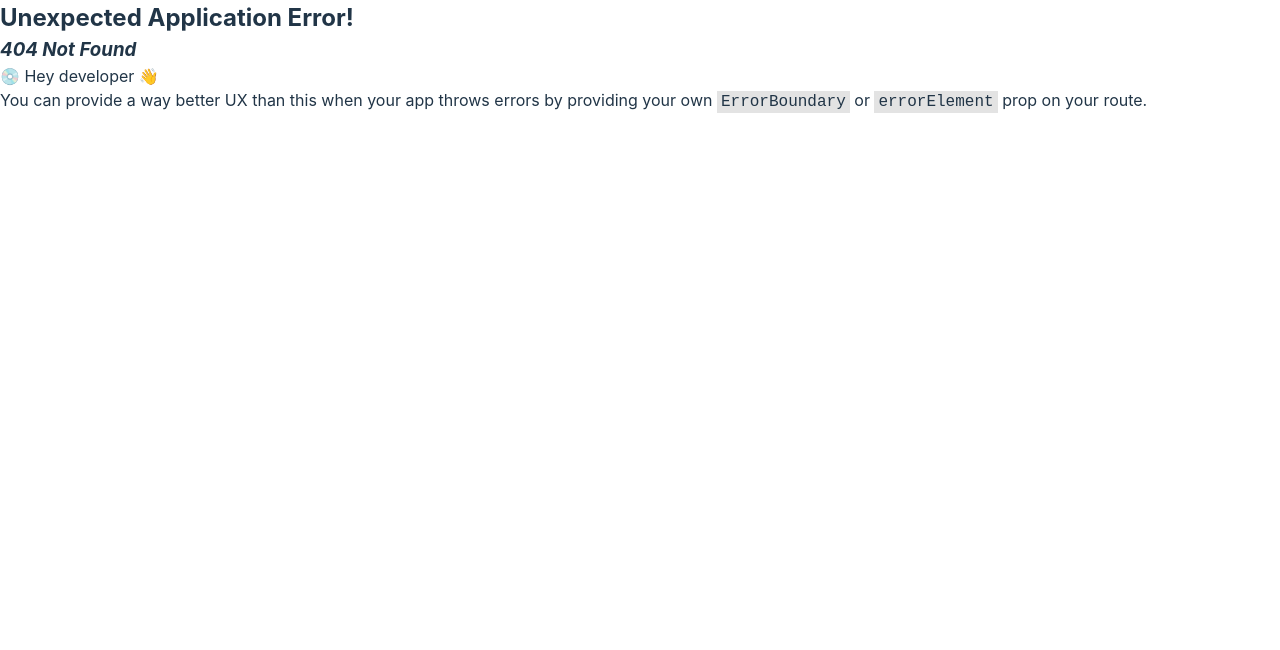
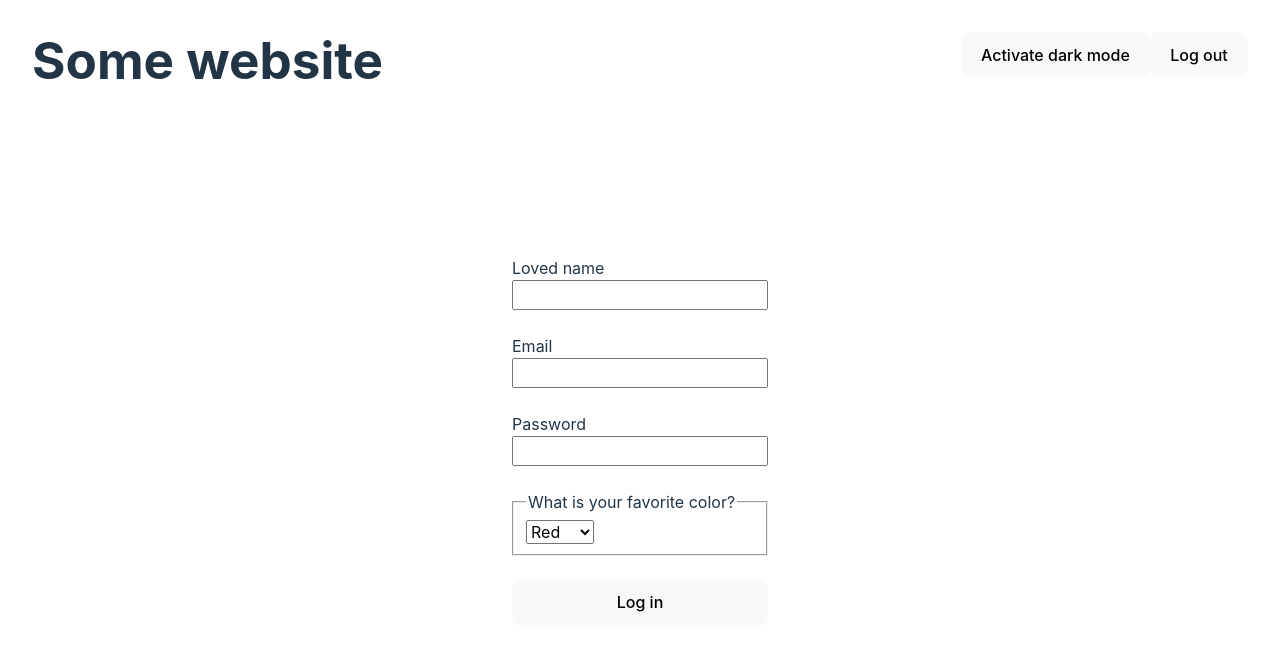
Before and after one commit to meegido/some-website, a React (Vite) app: page /login in a window 1280 px wide. Before the commit this address had no page. Shown: the top 650 px of the page. Built offline with nearby package versions, Linux system fonts and the light colour scheme.

Commit message:
user in context

```diff
--- a/src/components/form/login-form.jsx
+++ b/src/components/form/login-form.jsx
@@ -1,26 +1,13 @@
 import React from 'react';
 import styles from './login-form.module.css';
-import { useNavigate } from 'react-router-dom';
+import { useNavigate, useOutletContext } from 'react-router-dom';
 import InputField from './input-field';
 
 const LoginForm = () => {
   const navigate = useNavigate();
+  const { user, handleUserChange } = useOutletContext();
   // TBD: set option as theme color (lift up state)
   const [favouriteColor, setFavouriteColor] = React.useState('');
-  const [user, setUser] = React.useState({
-    userName: '',
-    email: '',
-    password: '',
-  });
-
-  const handleChange = (event) => {
-    const eventName = event.target.name;
-    const eventValue = event.target.value;
-    setUser({
-      ...user,
-      [eventName]: eventValue,
-    });
-  };
 
   const handleLogin = (event) => {
     event.preventDefault();
@@ -36,21 +23,21 @@ const LoginForm = () => {
           type="text"
           name="userName"
           value={user.userName}
-          onChange={handleChange}
+          onChange={handleUserChange}
         />
         <InputField
           label="Email"
           type="email"
           name="email"
           value={user.email}
-          onChange={handleChange}
+          onChange={handleUserChange}
         />
         <InputField
           label="Password"
           type="password"
           name="password"
           value={user.password}
-          onChange={handleChange}
+          onChange={handleUserChange}
         />
         <fieldset>
           <legend>What is your favorite color?</legend>
--- a/src/components/header/header.jsx
+++ b/src/components/header/header.jsx
@@ -10,7 +10,7 @@ function Header() {
 
   const handleLogout = () => {
     window.localStorage.removeItem('user');
-    navigate('/');
+    navigate('/login');
   };
 
   return (
--- a/src/index.jsx
+++ b/src/index.jsx
@@ -5,11 +5,14 @@ import './index.css';
 import router from './router';
 import { RouterProvider } from 'react-router-dom';
 import ThemeProvider from './providers/theme-provider';
+import UserProvider from './providers/user-provider';
 
 createRoot(document.getElementById('root')).render(
   <StrictMode>
     <ThemeProvider>
-      <RouterProvider router={router} />
+      <UserProvider>
+        <RouterProvider router={router} />
+      </UserProvider>
     </ThemeProvider>
   </StrictMode>
 );
--- a/src/layout.jsx
+++ b/src/layout.jsx
@@ -3,15 +3,18 @@ import styles from './layout.module.css';
 import React from 'react';
 import { Outlet } from 'react-router-dom';
 import { ThemeContext } from './providers/theme-provider';
+import { UserContext } from './providers/user-provider';
 
 const Layout = () => {
   const { theme } = React.useContext(ThemeContext);
+  const { user, handleUserChange } = React.useContext(UserContext);
+
   console.log(theme, 'layout');
   return (
     <>
       <Header />
       <main className={styles.wrapper} data-theme={theme}>
-        <Outlet />
+        <Outlet context={{ user, handleUserChange }} />
       </main>
     </>
   );
--- /dev/null
+++ b/src/private-route.jsx
@@ -0,0 +1,14 @@
+import React from 'react';
+import { Navigate, Outlet, useOutletContext } from 'react-router-dom';
+
+const PrivateRoute = () => {
+  const { user } = useOutletContext();
+
+  if (!user || undefined) {
+    return <Navigate to="/login" replace />;
+  }
+
+  return <Outlet context={user} />;
+};
+
+export default PrivateRoute;
--- /dev/null
+++ b/src/providers/user-provider.jsx
@@ -0,0 +1,24 @@
+import React from 'react';
+
+export const UserContext = React.createContext();
+
+const UserProvider = ({ children }) => {
+  const [user, setUser] = React.useState({
+    userName: '',
+    email: '',
+    password: '',
+  });
+
+  const handleUserChange = (event) => {
+    const eventName = event.target.name;
+    const eventValue = event.target.value;
+    setUser({
+      ...user,
+      [eventName]: eventValue,
+    });
+  };
+
+  return <UserContext.Provider value={{ user, handleUserChange }}>{children}</UserContext.Provider>;
+};
+
+export default UserProvider;
--- a/src/router.jsx
+++ b/src/router.jsx
@@ -2,6 +2,7 @@ import { createBrowserRouter } from 'react-router-dom';
 import LoginForm from './components/form/login-form';
 import Layout from './layout';
 import Home from './components/home';
+import PrivateRoute from './private-route';
 
 const router = createBrowserRouter([
   {
@@ -10,14 +11,17 @@ const router = createBrowserRouter([
     children: [
       {
         // "index query param": useful when logged in and logged out routes
-        index: true,
+        path: '/login',
         element: <LoginForm />,
-        action: '/',
       },
       {
-        index: true,
-        path: 'home',
-        element: <Home />,
+        element: <PrivateRoute />,
+        children: [
+          {
+            path: 'home',
+            element: <Home />,
+          },
+        ],
       },
     ],
   },
```
